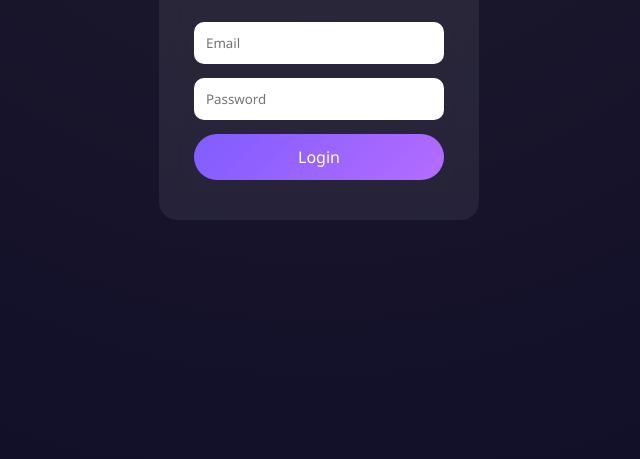
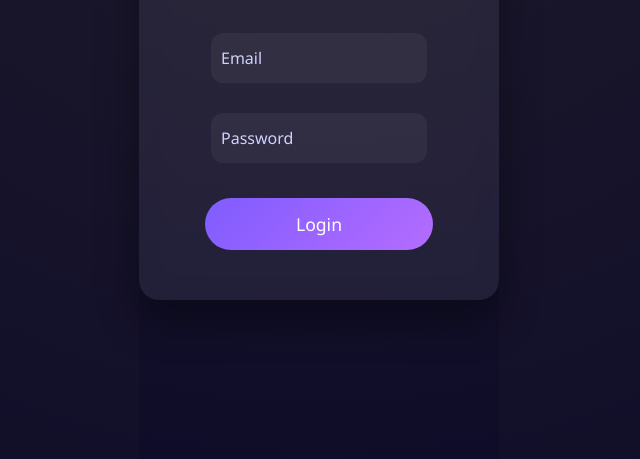
Before and after one commit to Sanya06C/SkillSwap, a plain HTML site: page login.html in a window 1280 px wide. Shown: the part 341-800 px from the top of the page, without its empty margins (321-961 px from the left). Drawn offline with Linux system fonts and the light colour scheme.

Commit message:
Resolved conflicts and made changes to the login page

```diff
--- a/login.html
+++ b/login.html
@@ -1,23 +1,28 @@
 <!DOCTYPE html>
-<html>
+<html lang="en">
 <head>
+  <meta charset="UTF-8">
+  <meta name="viewport" content="width=device-width, initial-scale=1.0">
   <title>Login | SkillSwap</title>
   <link rel="stylesheet" href="style.css">
 </head>
 
 <body class="auth-bg">
 
-  <div class="login-box">
-    <h2>Welcome Back 👋</h2>
-    <p class="login-sub">Login to continue learning</p>
+  <div class="login-page">
+    <div class="login-box">
+      <h2>Welcome Back 👋</h2>
+      <p class="login-sub">Login to continue learning</p>
 
-    <input type="email" id="email" placeholder="Email">
-    <input type="password" id="password" placeholder="Password">
-
-    <button class="login-btn" onclick="login()">Login</button>
+      <form id="login-form">
+        <input type="email" id="email" placeholder="Email" required>
+        <input type="password" id="password" placeholder="Password" required>
+        <button type="button" class="login-btn" onclick="login()">Login</button>
+      </form>
+    </div>
   </div>
 
-  <!-- ✅ Firebase COMPAT (IMPORTANT) -->
+  <!-- Firebase COMPAT (IMPORTANT) -->
   <script src="https://www.gstatic.com/firebasejs/10.12.2/firebase-app-compat.js"></script>
   <script src="https://www.gstatic.com/firebasejs/10.12.2/firebase-auth-compat.js"></script>
 
--- a/style.css
+++ b/style.css
@@ -137,7 +137,8 @@ body {
 }
 
 /* ===== Login Page ===== */
-.auth-bg {
+.auth-bg,
+.login-page {
   display: flex;
   justify-content: center;
   align-items: center;
@@ -148,14 +149,16 @@ body {
 .login-box {
   background: rgba(255,255,255,0.07);
   backdrop-filter: blur(12px);
-  padding: 40px 35px;
-  border-radius: 18px;
-  width: 320px;
+  padding: 50px 60px;
+  border-radius: 20px;
+  box-shadow: 0 20px 40px rgba(0,0,0,0.4);
   text-align: center;
+  width: 360px;
 }
 
 .login-box h2 {
-  margin-bottom: 6px;
+  margin-bottom: 20px;
+  font-size: 2rem;
   color: #b56cff;
 }
 
@@ -163,29 +166,41 @@ body {
   color: #cfcfff;
   font-size: 0.9rem;
   margin-bottom: 25px;
+  display: block;
 }
 
 .login-box input {
-  width: 100%;
-  padding: 12px;
-  margin-bottom: 14px;
-  border-radius: 10px;
+  width: 90%;
+  padding: 14px 10px;
+  margin: 15px 0;
+  border-radius: 12px;
   border: none;
   outline: none;
+  font-size: 1rem;
+  background: rgba(255,255,255,0.05);
+  color: white;
 }
 
+.login-box input::placeholder {
+  color: #d1d1ff;
+}
+
+.login-box button,
 .login-btn {
-  width: 100%;
-  padding: 12px;
+  width: 95%;
+  padding: 14px 0;
+  margin-top: 20px;
   border-radius: 30px;
   border: none;
   background: linear-gradient(135deg, #7f5cff, #b56cff);
   color: white;
-  font-size: 1rem;
+  font-size: 1.1rem;
   cursor: pointer;
   transition: 0.3s;
 }
 
+.login-box button:hover,
 .login-btn:hover {
   opacity: 0.9;
+  transform: translateY(-2px);
 }
```
